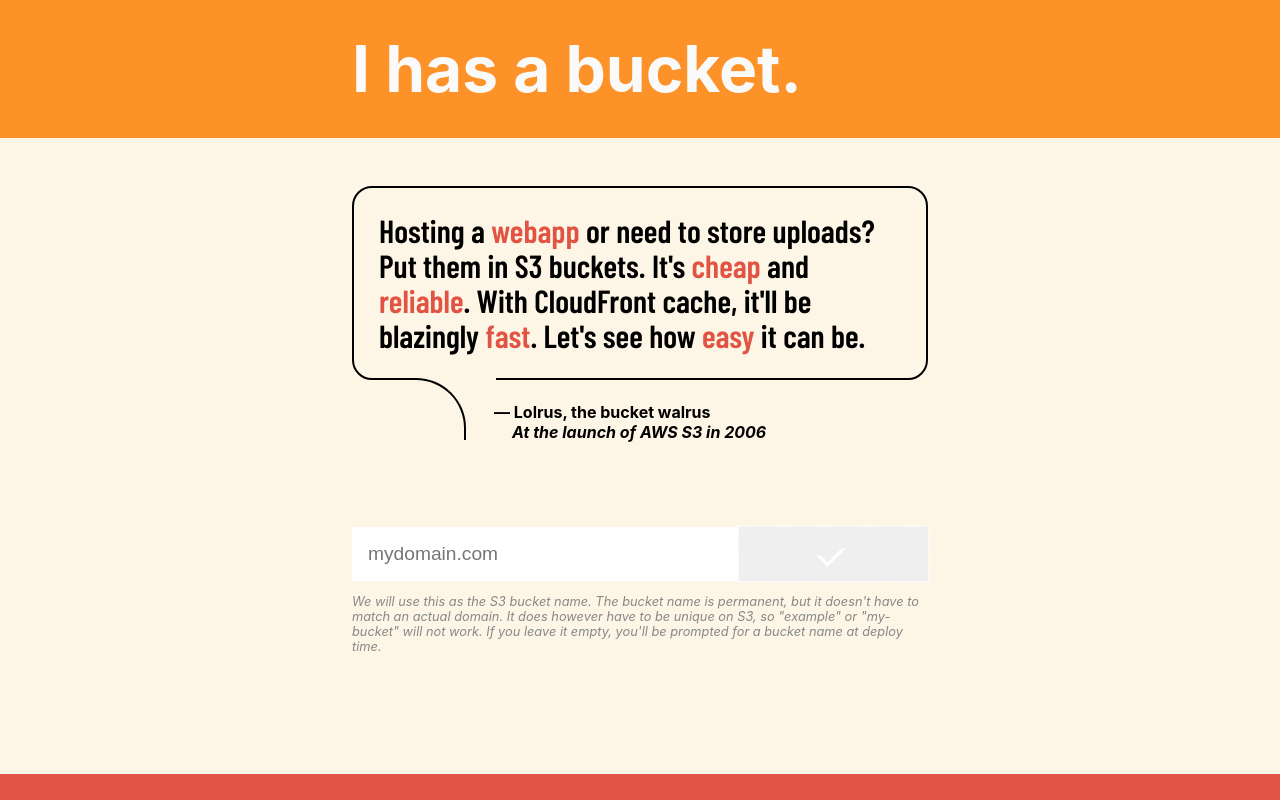
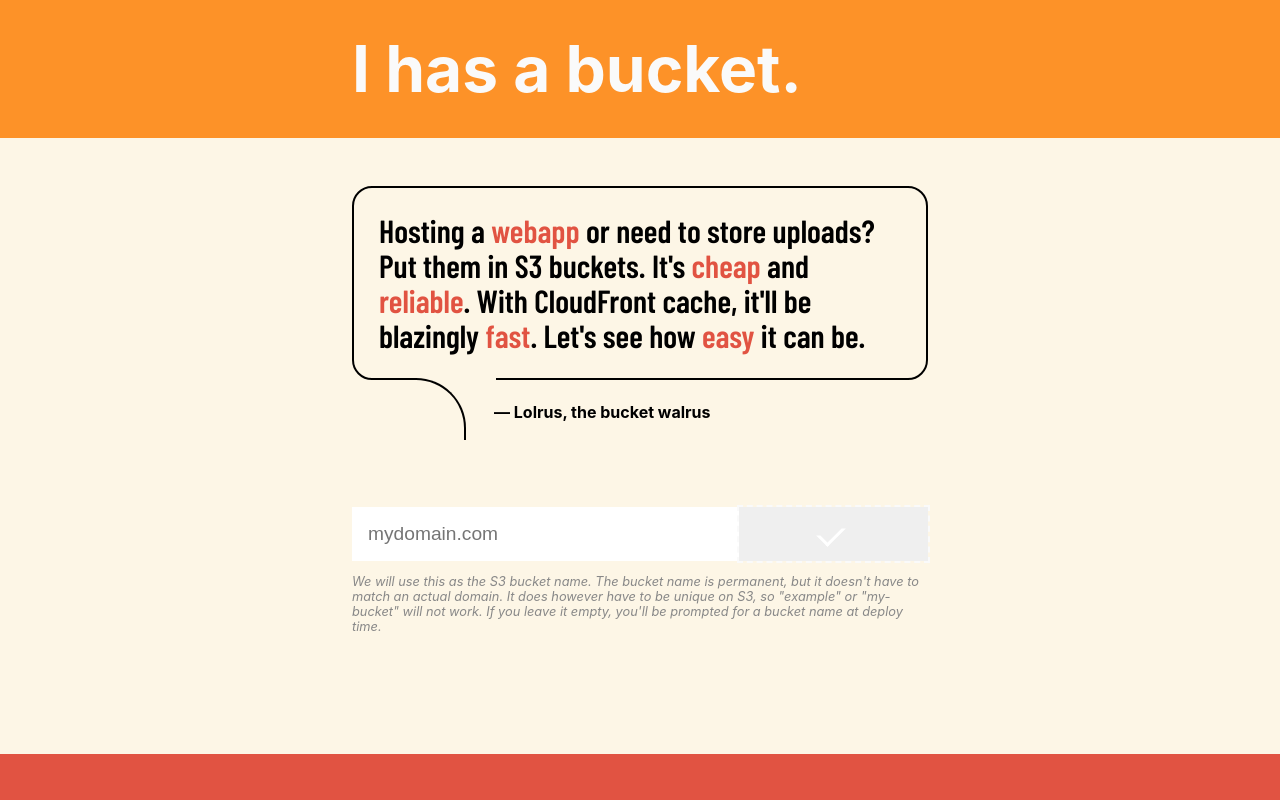
Before and after one commit to tomfa/ihasabucket, a Next.js app: page / in a window 1280 px wide. Shown: the top 800 px of the page. Built offline with nearby package versions, Linux system fonts and the light colour scheme.

Commit message:
Intro: remove quote source
I learned that the bucket walrus actually died in 2005,
so my sources must be wrong.

```diff
--- a/pages/index.tsx
+++ b/pages/index.tsx
@@ -38,9 +38,7 @@
 
 const Intro = () => (
   <Section>
-    <BlockQuote
-      author={'Lolrus, the bucket walrus'}
-      source={'At the launch of AWS S3 in 2006'}>
+    <BlockQuote author={'Lolrus, the bucket walrus'}>
       <>
         Hosting a <Colored secondary> webapp </Colored>
         or need to store uploads? Put them in S3 buckets. It&apos;s
```
